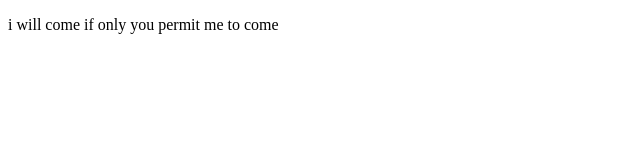
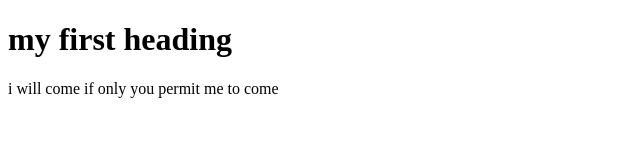
Before and after one commit to Ezzylinks101/git-one, a plain HTML site: page index.html in a window 1280 px wide. Shown: the whole page, without its empty margins (0-640 px from the left). Drawn offline with Linux system fonts and the light colour scheme.

Commit message:
my first heading

```diff
--- a/index.html
+++ b/index.html
@@ -6,6 +6,7 @@
     <title>My second commit</title>
   </head>
   <body>
+    <h1>my first heading</h1>
 <p> i will come if only you permit me to come</p>
   </body>
 </html>
```
